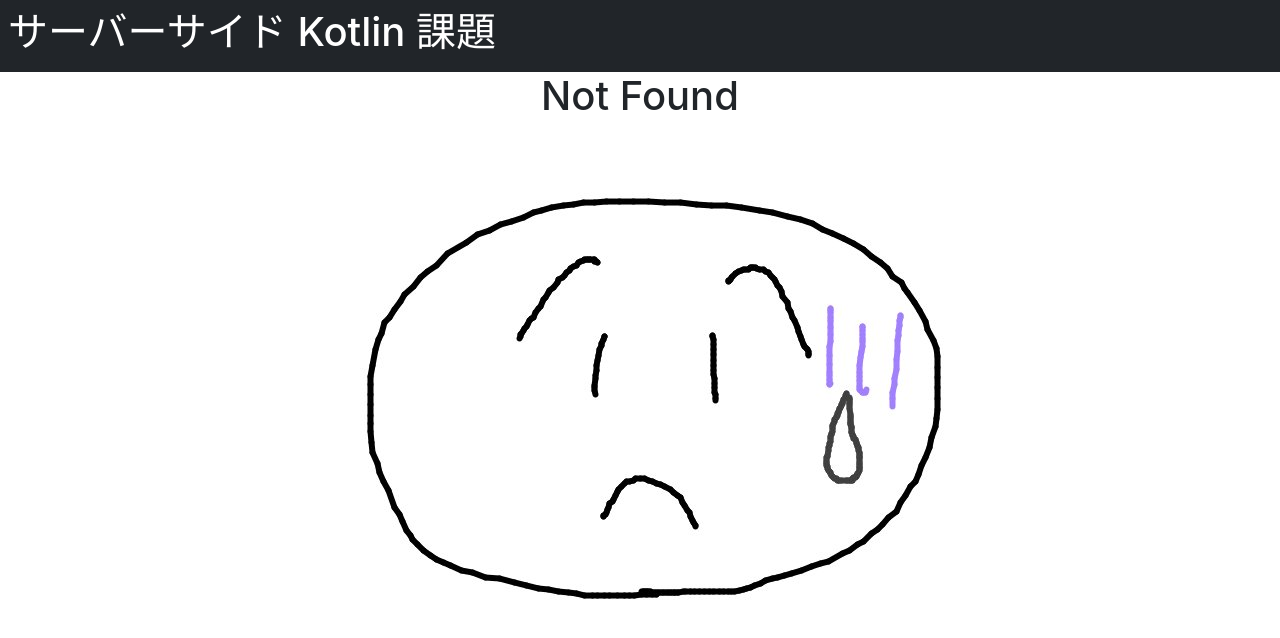
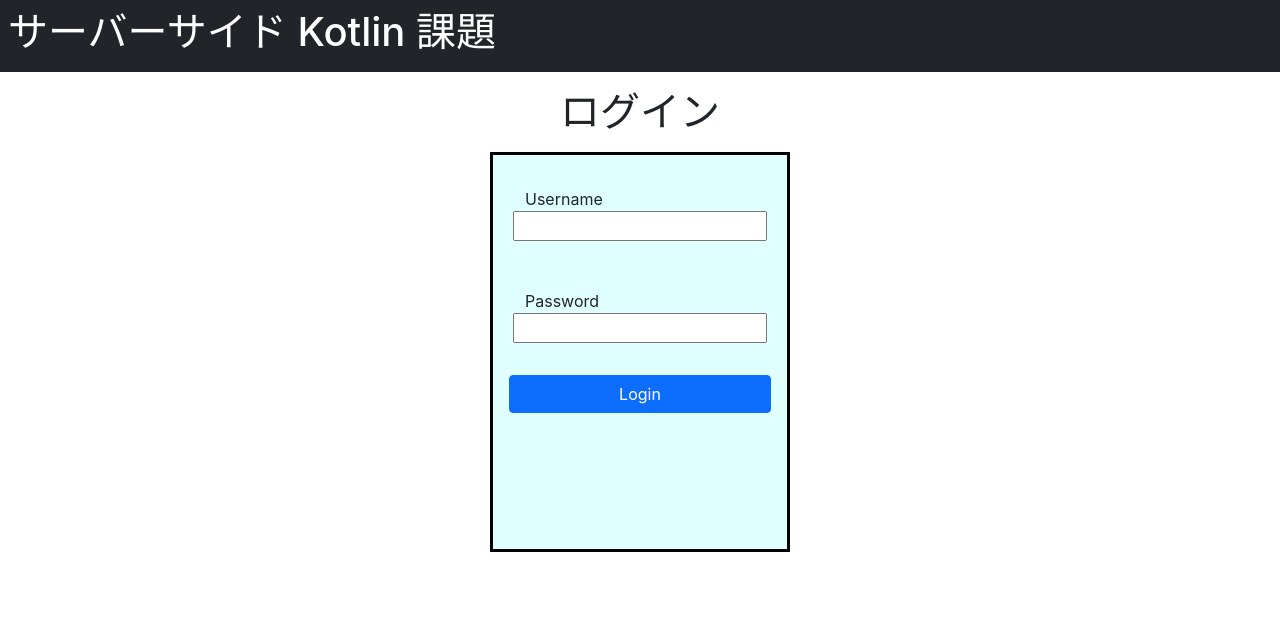
Before and after one commit to itc-s21009/news_manager_front, a React (Create React App) app: page /login in a window 1280 px wide. Before the commit this address had no page. Shown: the top 638 px of the page. Built offline with nearby package versions, Linux system fonts and the light colour scheme; the HTML template or start-up script is replaced by a standard one.

Commit message:
ログイン画面（仮）

```diff
--- a/src/App.js
+++ b/src/App.js
@@ -4,12 +4,14 @@ import Header from "./common/Header";
 import Top from "./index/Top";
 import NotFound from "./common/NotFound";
 import NewsSingle from "./news/NewsSingle";
+import Login from "./login/Login";
 
 const App = () =>
     <>
         <Header />
         <BrowserRouter>
             <Routes>
+                <Route exact path={"/login"} element={<Login />}/>
                 <Route exact path={"/"} element={<Top />}/>
                 <Route exact path={"/news"} element={<NewsList />}/>
                 <Route exact path={"/news/:id"} element={<NewsSingle />}/>
--- /dev/null
+++ b/src/common/Header.css
@@ -0,0 +1,3 @@
+div a {
+    margin-right: 10px;
+}
--- /dev/null
+++ b/src/login/Login.css
@@ -0,0 +1,6 @@
+.login {
+    width: 300px;
+    min-height: 50%;
+    border: 3px black solid;
+    background-color: lightcyan;
+}
--- /dev/null
+++ b/src/login/Login.js
@@ -0,0 +1,28 @@
+import './Login.css'
+
+const PostLogin = (username, password) => {
+    console.log(username, password)
+}
+
+const Login = () =>
+        <>
+            <h1 className={"mt-3 text-center"}>ログイン</h1>
+            <div className={"login p-3 mt-3 m-auto"}>
+                <div className={"mb-3 row p-3"}>
+                    <label htmlFor={"username"}>Username</label>
+                    <input type={"text"} id={"username"}/>
+                </div>
+                <div className={"mb-3 row p-3"}>
+                    <label htmlFor={"password"}>Password</label>
+                    <input type={"password"} id={"password"}/>
+                </div>
+                <button onClick={() => {
+                    const username = document.getElementById("username").value
+                    const password = document.getElementById("password").value
+                    PostLogin(username,password)
+                }} className={"btn btn-primary w-100"}>Login
+                </button>
+            </div>
+        </>
+
+export default Login
```
